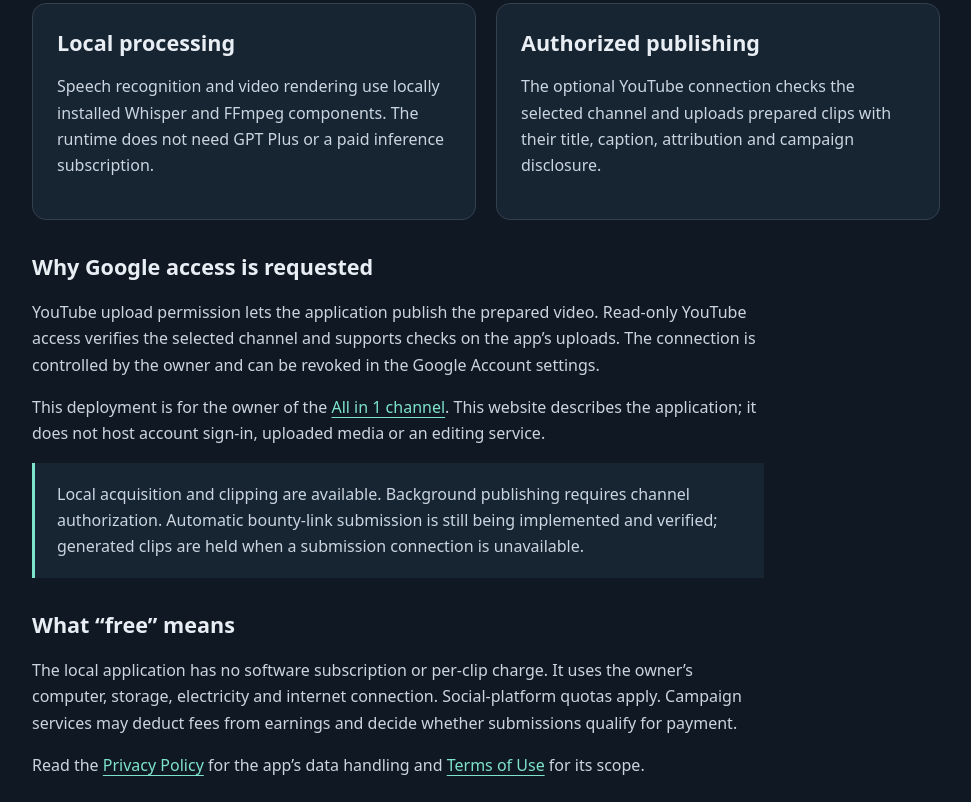
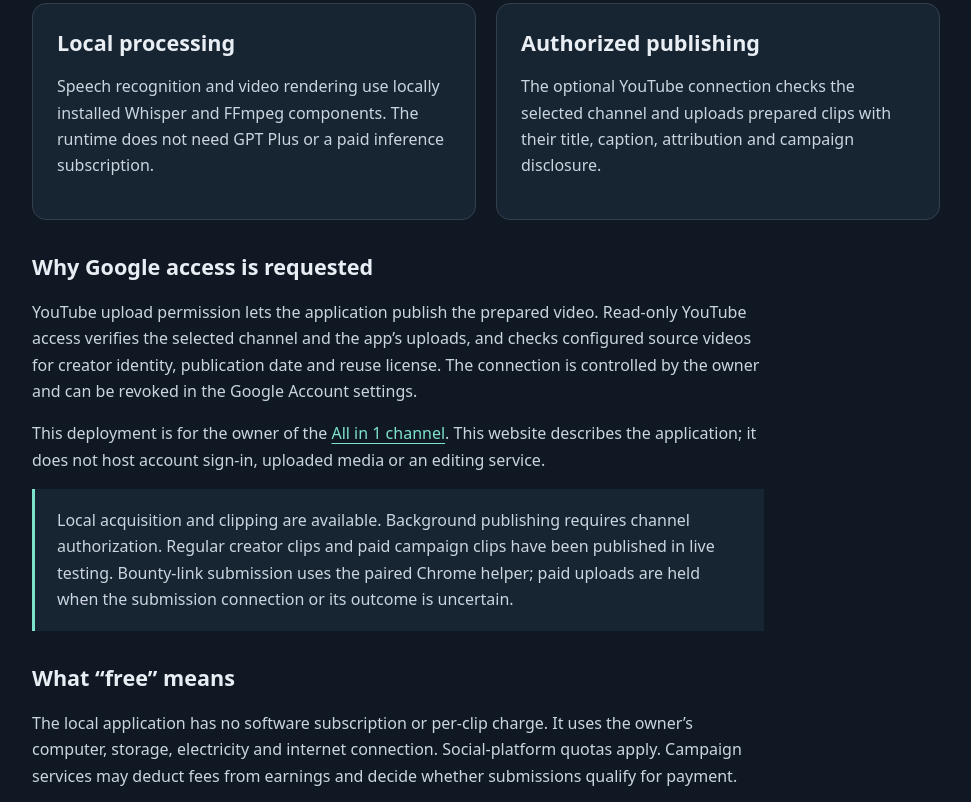
Before and after one commit to Amitsewada/free-clip-desk-site, a plain HTML site: page index.html in a window 1280 px wide. Shown: the part 500-1302 px from the top of the page, without its empty margins (154-1125 px from the left). Drawn offline with Linux system fonts and the light colour scheme.

Commit message:
Update tested publishing and source-license practices

```diff
--- a/index.html
+++ b/index.html
@@ -6,9 +6,9 @@
 <h1>Approved footage.<br>Captioned clips.<br>Your connected channel.</h1>
 <p class="lede">Free Clip Desk is a personal Windows application for acquiring permitted campaign footage, creating short captioned videos on the computer, and publishing through accounts the owner explicitly connects.</p>
 <div class="cards"><section class="card"><h2>Local processing</h2><p>Speech recognition and video rendering use locally installed Whisper and FFmpeg components. The runtime does not need GPT Plus or a paid inference subscription.</p></section><section class="card"><h2>Authorized publishing</h2><p>The optional YouTube connection checks the selected channel and uploads prepared clips with their title, caption, attribution and campaign disclosure.</p></section></div>
-<h2>Why Google access is requested</h2><p>YouTube upload permission lets the application publish the prepared video. Read-only YouTube access verifies the selected channel and supports checks on the app’s uploads. The connection is controlled by the owner and can be revoked in the Google Account settings.</p>
+<h2>Why Google access is requested</h2><p>YouTube upload permission lets the application publish the prepared video. Read-only YouTube access verifies the selected channel and the app’s uploads, and checks configured source videos for creator identity, publication date and reuse license. The connection is controlled by the owner and can be revoked in the Google Account settings.</p>
 <p>This deployment is for the owner of the <a href="https://www.youtube.com/@2-gx5eq">All in 1 channel</a>. This website describes the application; it does not host account sign-in, uploaded media or an editing service.</p>
-<p class="note">Local acquisition and clipping are available. Background publishing requires channel authorization. Automatic bounty-link submission is still being implemented and verified; generated clips are held when a submission connection is unavailable.</p>
+<p class="note">Local acquisition and clipping are available. Background publishing requires channel authorization. Regular creator clips and paid campaign clips have been published in live testing. Bounty-link submission uses the paired Chrome helper; paid uploads are held when the submission connection or its outcome is uncertain.</p>
 <h2>What “free” means</h2><p>The local application has no software subscription or per-clip charge. It uses the owner’s computer, storage, electricity and internet connection. Social-platform quotas apply. Campaign services may deduct fees from earnings and decide whether submissions qualify for payment.</p>
 <p>Read the <a href="privacy.html">Privacy Policy</a> for the app’s data handling and <a href="terms.html">Terms of Use</a> for its scope.</p>
 </main><footer>Free Clip Desk · Personal Windows application · Updated 18 November 2026<br>Contact: <a href="mailto:amitkumarsewada@gmail.com">amitkumarsewada@gmail.com</a></footer></body></html>
```
Also changed, not shown: privacy.html (+1 -1 lines).
